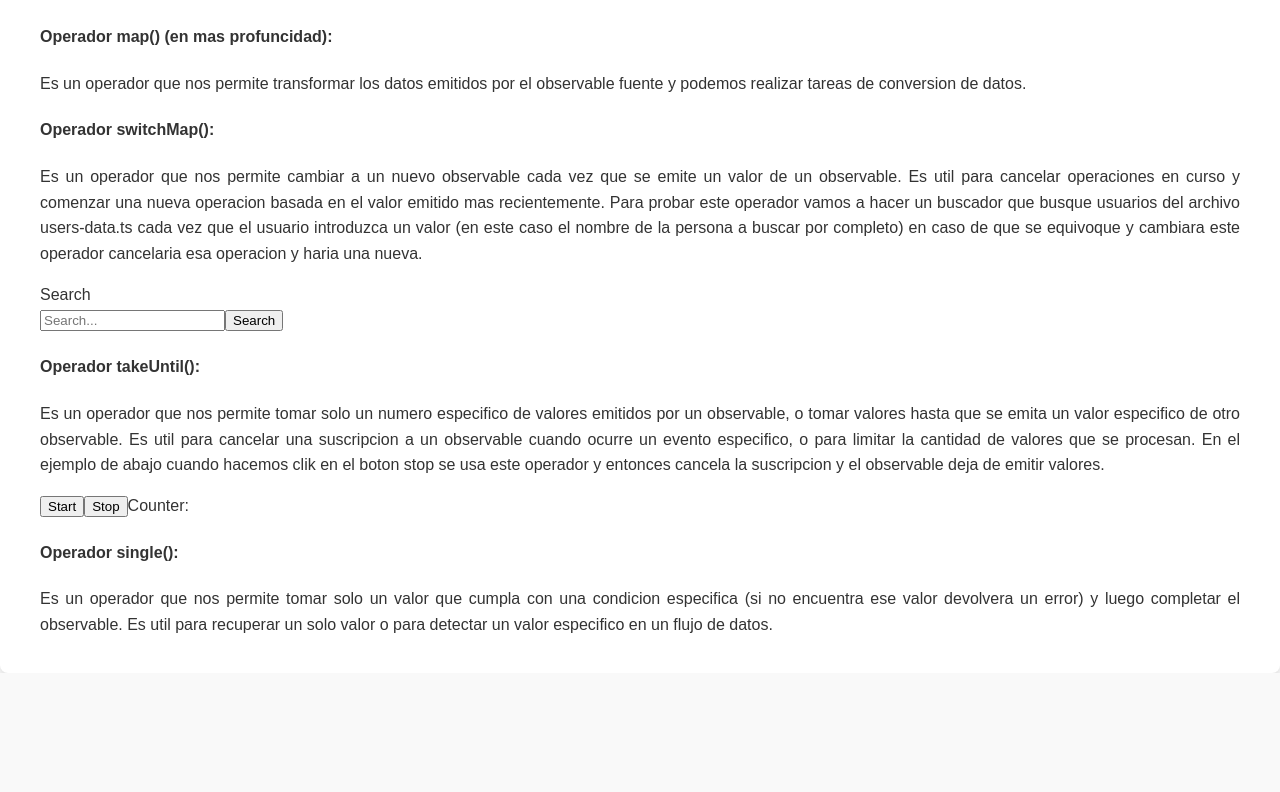
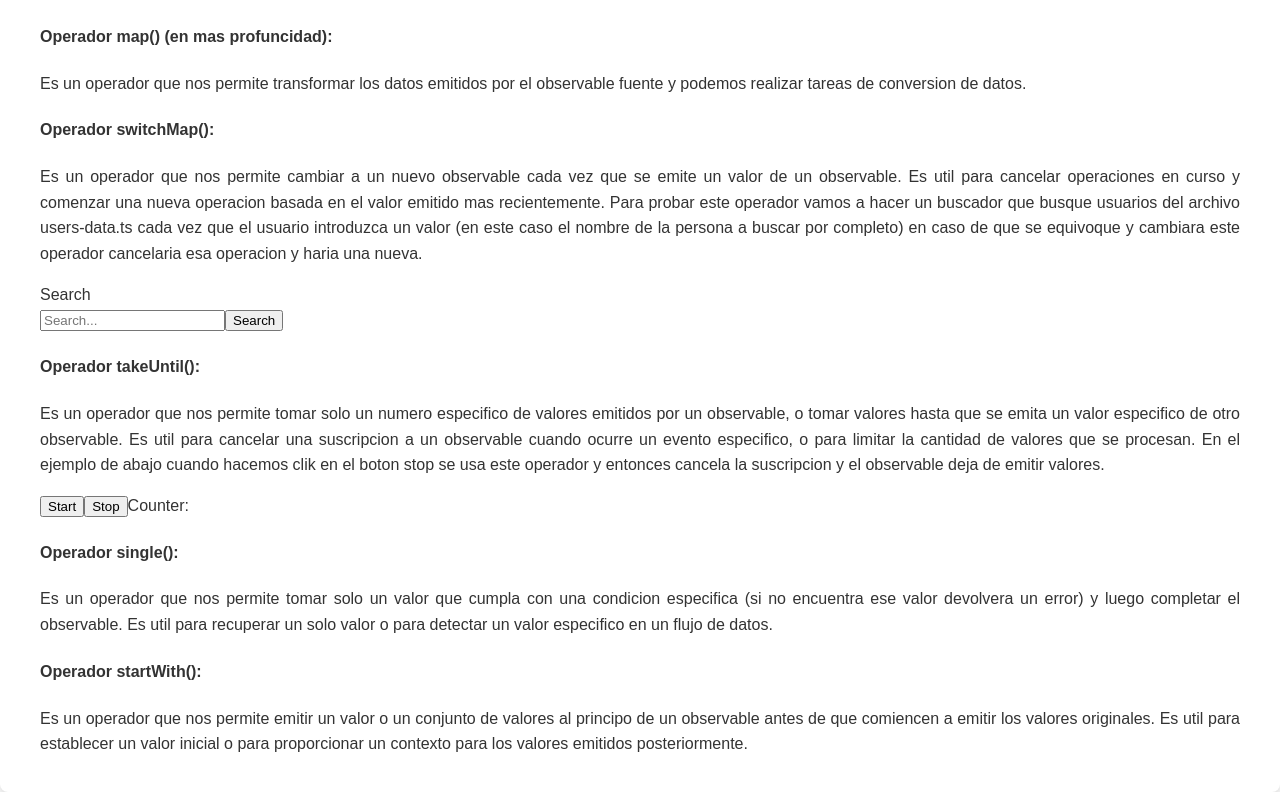
Before and after one commit to fonsy91/Angular_RxJs, an Angular app: page / in a window 1280 px wide. Shown: the part 2620-3412 px from the top of the page. Before the commit the page ends 3293 px from the top, so only its background shows below. Built offline with nearby package versions, Linux system fonts and the light colour scheme; no server answers.

Commit message:
Nuevo operador startWith

```diff
--- a/src/app/componentes/operadores/operadores.component.html
+++ b/src/app/componentes/operadores/operadores.component.html
@@ -112,3 +112,10 @@
     devolvera un error) y luego completar el observable. Es util para recuperar un solo valor o para detectar un valor
     especifico en un flujo de datos.
 </p>
+
+<h4>Operador startWith():</h4>
+<p>
+    Es un operador que nos permite emitir un valor o un conjunto de valores al principo de un observable antes de
+    que comiencen a emitir los valores originales. Es util para establecer un valor inicial o para proporcionar un
+    contexto para los valores emitidos posteriormente.
+</p>
```
